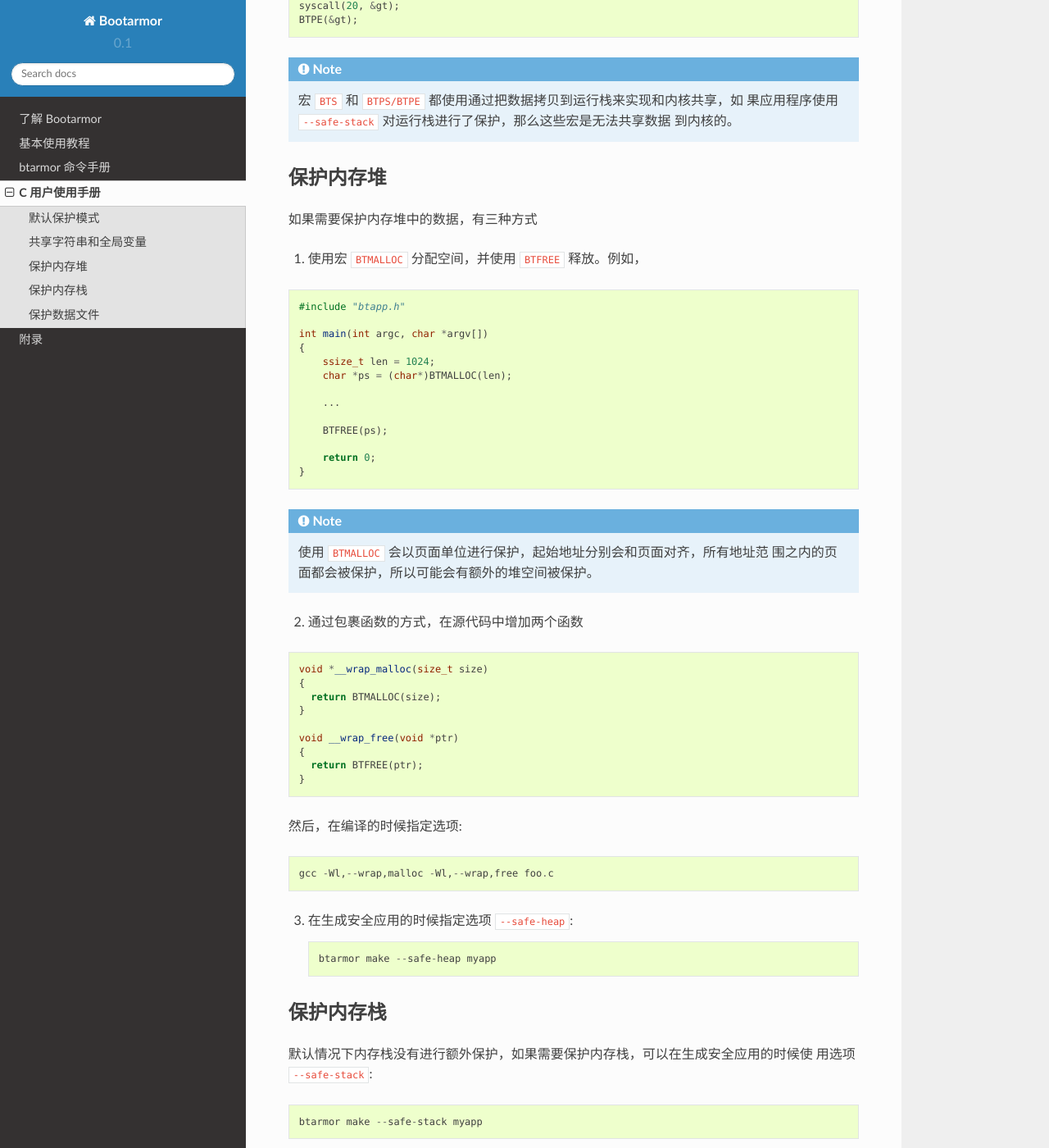
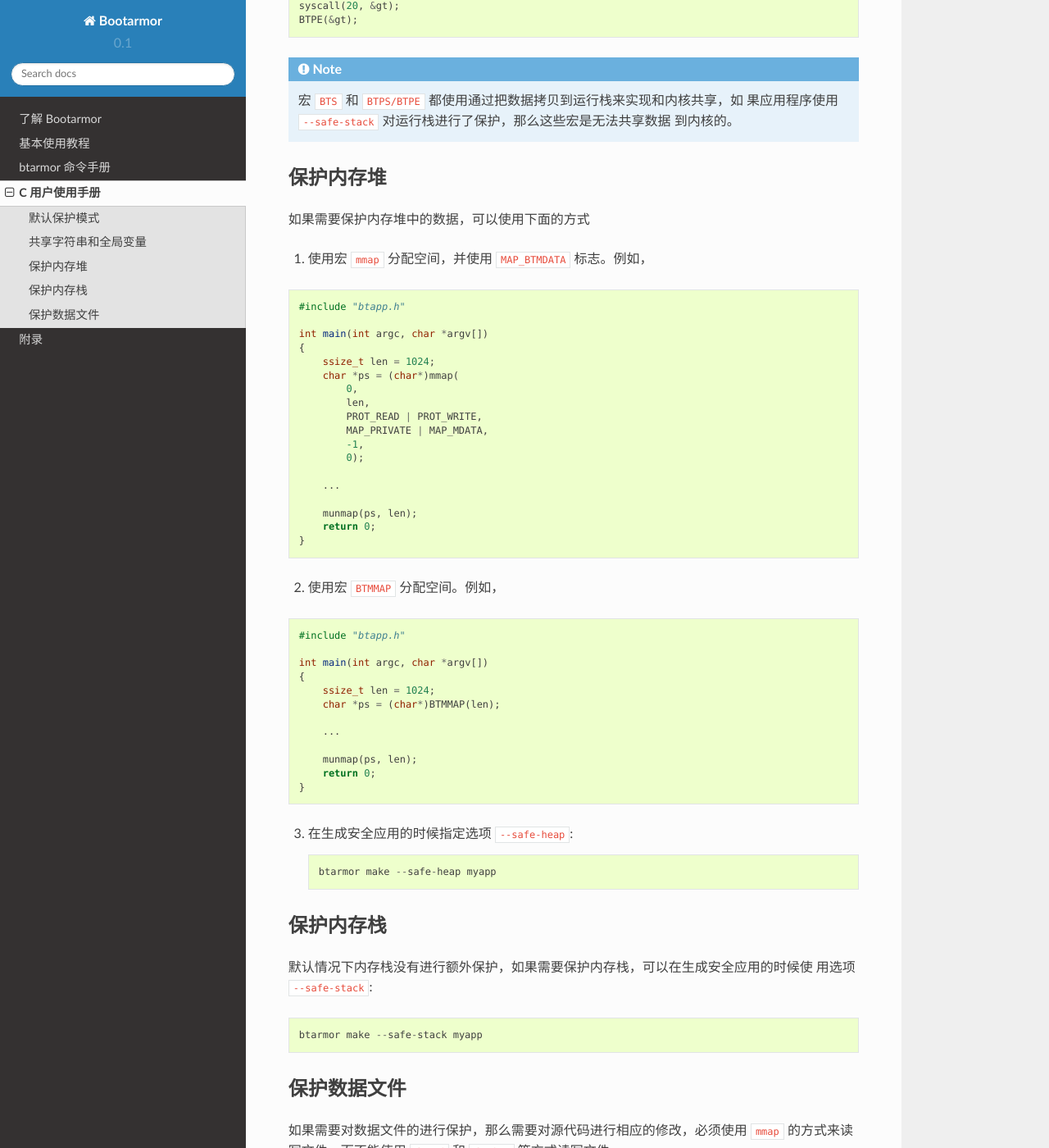
Before and after one commit to dashingsoft/btarmor-docs, a Sphinx documentation site: the page built from docs/handbook.rst, in a window 1280 px wide and 1400 px high, scrolled down 3685 px. Shown: the whole window at 82% size. Built offline with Sphinx 7.4.7 and the Read the Docs theme 2.0.0, drawn with Linux system fonts in a browser that asks for light colours.

Commit message:
Refine doc

```diff
--- a/docs/handbook.rst
+++ b/docs/handbook.rst
@@ -196,9 +196,9 @@
 保护内存堆
 ==========
 
-如果需要保护内存堆中的数据，有三种方式
+如果需要保护内存堆中的数据，可以使用下面的方式
 
-1. 使用宏 ``BTMALLOC`` 分配空间，并使用 ``BTFREE`` 释放。例如，
+1. 使用宏 ``mmap`` 分配空间，并使用 ``MAP_BTMDATA`` 标志。例如，
 
 .. code:: c
 
@@ -207,37 +207,36 @@
    int main(int argc, char *argv[])
    {
        ssize_t len = 1024;
-       char *ps = (char*)BTMALLOC(len);
+       char *ps = (char*)mmap(
+           0,
+           len,
+           PROT_READ | PROT_WRITE,
+           MAP_PRIVATE | MAP_MDATA,
+           -1,
+           0);
 
        ...
 
-       BTFREE(ps);
-
+       munmap(ps, len);
        return 0;
    }
 
-.. note::
-
-   使用 ``BTMALLOC`` 会以页面单位进行保护，起始地址分别会和页面对齐，所有地址范
-   围之内的页面都会被保护，所以可能会有额外的堆空间被保护。
-
-2. 通过包裹函数的方式，在源代码中增加两个函数
+2. 使用宏 ``BTMMAP`` 分配空间。例如，
 
 .. code:: c
 
-    void *__wrap_malloc(size_t size)
-    {
-      return BTMALLOC(size);
-    }
+   #include "btapp.h"
 
-    void __wrap_free(void *ptr)
-    {
-      return BTFREE(ptr);
-    }
+   int main(int argc, char *argv[])
+   {
+       ssize_t len = 1024;
+       char *ps = (char*)BTMMAP(len);
 
-然后，在编译的时候指定选项::
+       ...
 
-    gcc -Wl,--wrap,malloc -Wl,--wrap,free foo.c
+       munmap(ps, len);
+       return 0;
+   }
 
 3. 在生成安全应用的时候指定选项 ``--safe-heap``::
 
@@ -250,10 +249,6 @@
 用选项 ``--safe-stack``::
 
     btarmor make --safe-stack myapp
-
-.. note::
-
-   目前版本还没有实现该功能。
 
 保护数据文件
 ============
```
Also changed, not shown: docs/btarmor-cli.rst (+12 -7 lines).
